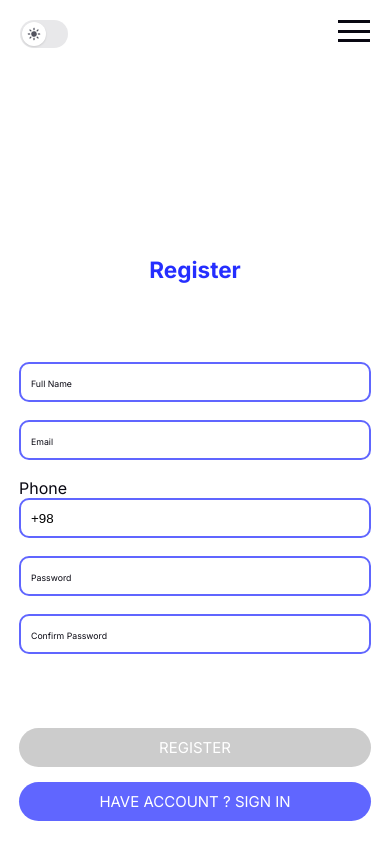
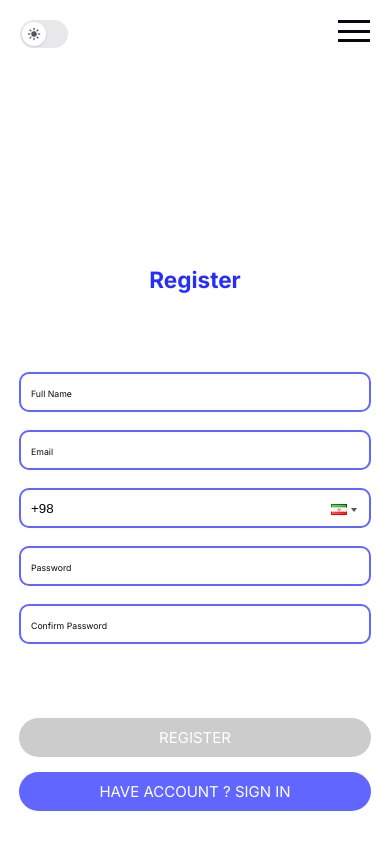
Before and after one commit to itsteatv/Reactjs-Blog-App, a React (Vite) app: page /register in a window 390 px wide. Shown: the top 860 px of the page. Built offline with nearby package versions, Linux system fonts and the light colour scheme.

Commit message:
Fixing Phone Number Input

```diff
--- a/src/components/UI/Register.jsx
+++ b/src/components/UI/Register.jsx
@@ -6,7 +6,7 @@ import ClickAwayListener from '@mui/material/ClickAwayListener';
 import { PiWarningCircleLight } from "react-icons/pi"
 import { useState } from "react";
 import PhoneInput from 'react-phone-input-2'
-// import 'react-phone-input-2/lib/style.css'
+import 'react-phone-input-2/lib/style.css'
 
 function Register() {
     const [open, setOpen] = useState(false);
@@ -111,14 +111,26 @@ function Register() {
                 />
                 <PhoneInput
                     inputProps={{
-                        className: `${styles["register-input"]} ${styles["phone-input"]} ${phoneError ? `${styles.invalid} ${styles.shake}` : ""}`,
+                        className: `${styles["register-input"]} ${phoneError ? `${styles.invalid} ${styles.shake}` : ""}`,
                         id: "phone",
                     }}
+                    buttonStyle={{
+                        position: "absolute",
+                        top: "-11px",
+                        right: "10px",
+                        bottom: "5px",
+                        background: "transparent",
+                        border: "none",
+                        borderRadius: "0"
+                    }}
                     country={'ir'}
+                    enableClickOutside={true}
+                    specialLabel=""
                     value={enteredPhone}
                     onChange={phoneValidateAndSetValue}
                     onBlur={phoneInputBlurHandler}
                     autoFormat={true}
+                    copyNumbersOnly={true}
                     placeholder={phoneError ? "Please enter a valid phone number." : "Phone"}
                     countryCodeEditable={true}
                 // buttonClass={`${styles["phone-input-button"]} ${phoneError ? `${styles.invalid} ${styles.shake}` : ""}`}
--- a/src/components/UI/Register.module.css
+++ b/src/components/UI/Register.module.css
@@ -90,7 +90,7 @@
 }
 
 .register-input {
-  margin-bottom: 18px;
+  margin: 0 auto 18px;
   display: flex;
   width: 352px;
   height: 40px;
@@ -99,6 +99,14 @@
   justify-content: center;
   align-items: flex-start;
   gap: 10px;
+  border-radius: 10px;
+  border: 2px solid var(--input);
+  background: transparent;
+  transition: 0.55s ease-in-out;
+}
+
+.buttonClass {
+  margin-bottom: 18px;
   border-radius: 10px;
   border: 2px solid var(--input);
   background: transparent;
@@ -126,15 +134,6 @@
   border-color: red;
 }
 
-.register-input .flag-dropdown {
-  margin-left: 311px;
-  margin-bottom: 18px;
-  border-radius: 10px;
-  border: 2px solid var(--input);
-  background: transparent;
-  transition: all 0.55s ease-in-out 0s;
-}
-
 .shake {
   animation: shake 0.5s linear;
 }
@@ -148,27 +147,6 @@
   top: 30px;
   left: 155px;
 }
-
-/* .phone-input-button {
-  position: absolute;
-  left: 40px;
-  margin-bottom: 18px;
-  border-radius: 10px;
-  border: 2px solid var(--input);
-  background: transparent;
-  transition: 0.55s ease-in-out;
-}
-
-.phone-input-button:focus,
-.phone-input-button:hover {
-  outline: none;
-  box-shadow: 0 0 0 0.2em hsl(var(--bg--light)),
-    0 0 0 0.4em hsl(var(--accent--light) / 0.8);
-} */
-
-/* .register-input.phone-input {
-  width: 100%;
-} */
 
 @keyframes shake {
   0%,
@@ -213,10 +191,6 @@
     top: 22px;
   }
 
-  /* .phone-input-button {
-    margin-left: 130px;
-  } */
-
   .register-input.phone-input {
     width: 100%;
     max-width: 352px;
```
